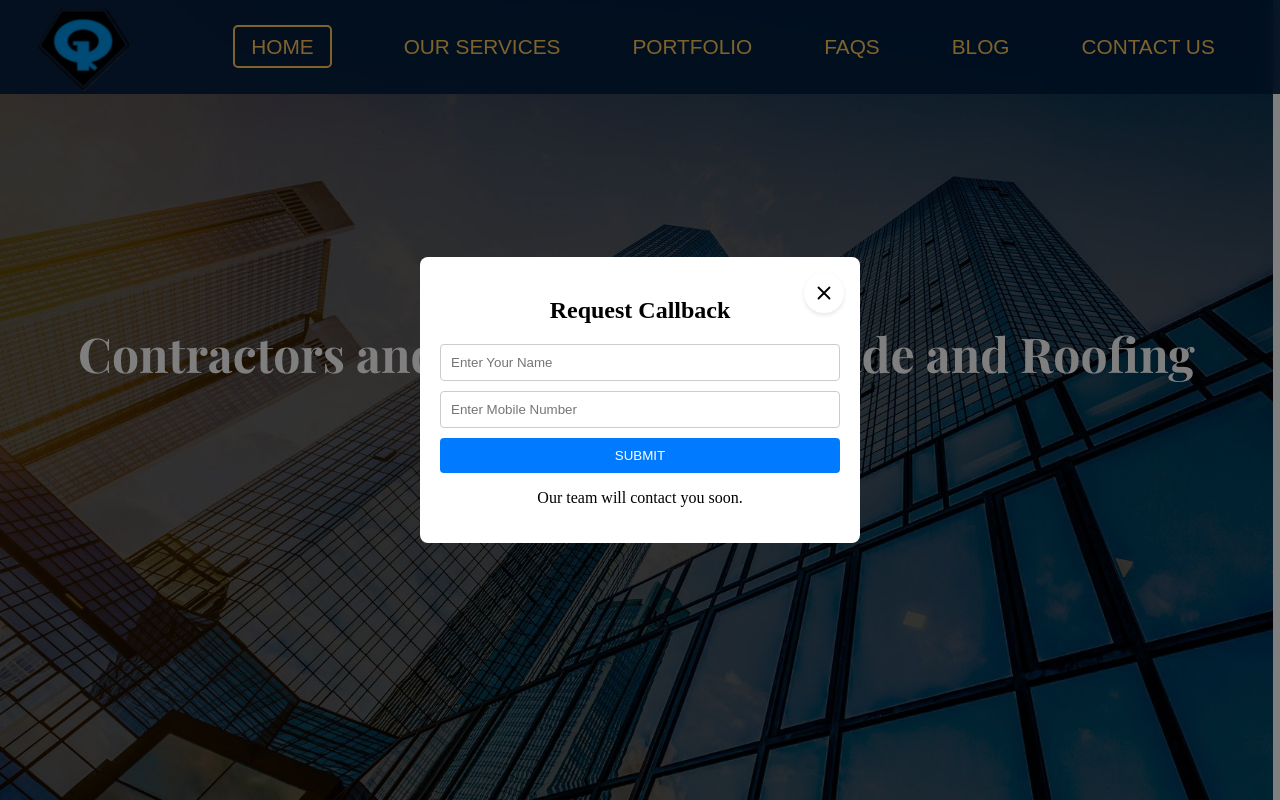
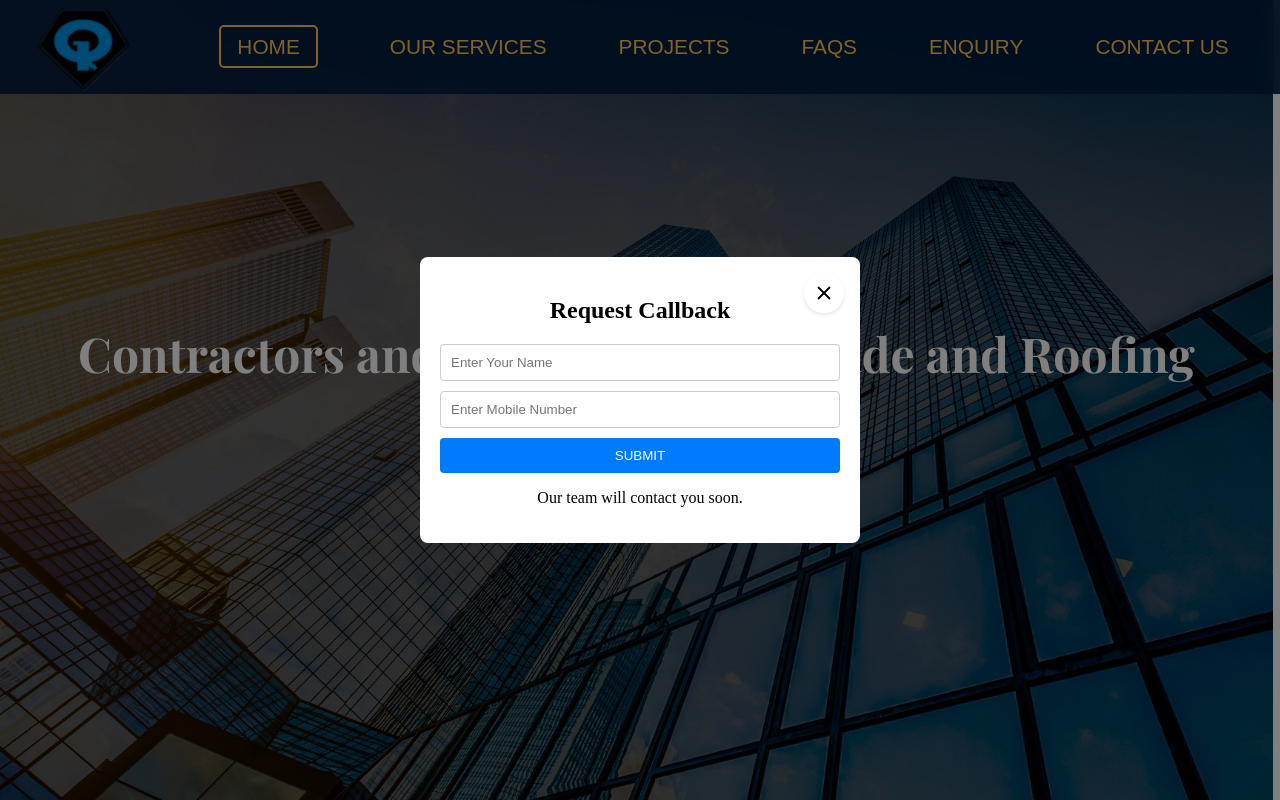
Before and after one commit to AnshulParkar/RGS_Website, a React (Vite) app in the folder ROOP_GLASS/: page / in a window 1280 px wide. Shown: the top 800 px of the page. Built offline with nearby package versions, Linux system fonts and the light colour scheme.

Commit message:
Update Header.jsx

```diff
--- a/ROOP_GLASS/src/Components/Header.jsx
+++ b/ROOP_GLASS/src/Components/Header.jsx
@@ -20,13 +20,13 @@ const Header = () => {
             <a href="#services">Our Services</a>
           </li>
           <li>
-            <a href="#portfolio">Portfolio</a>
+            <a href="#projects">Projects</a>
           </li>
           <li>
             <a href="#faqs">FAQs</a>
           </li>
           <li>
-            <a href="#blog">Blog</a>
+            <a href="#Enquiry">Enquiry</a>
           </li>
           <li>
             <a href="#contact">Contact Us</a>
```
